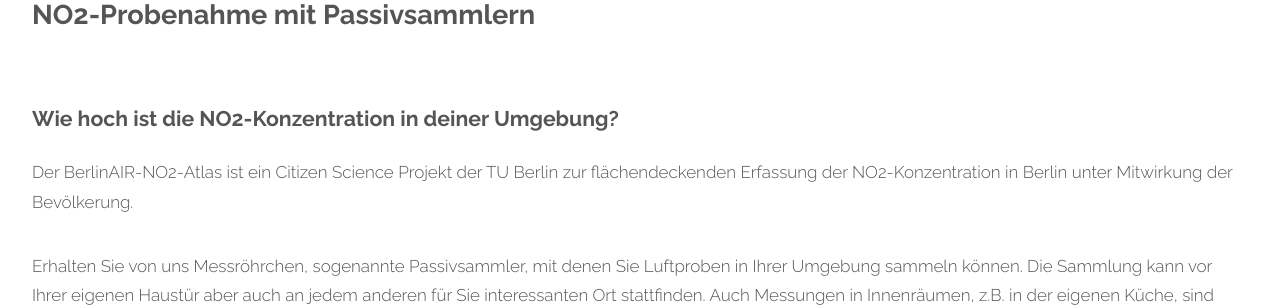
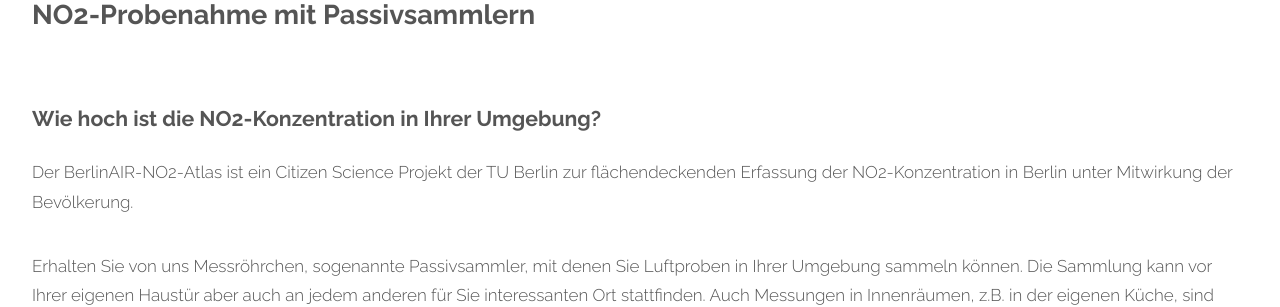
Before and after one commit to Purpurschwarz/no2-atlas, a Jekyll site: the page built from mitmachen/mitmachen-passiv.html, in a window 1280 px wide and 900 px high. Shown: the part 376-683 px from the top of the window. Built offline with Jekyll 4.4.1, drawn with Linux system fonts in a browser that asks for light colours.

Commit message:
Annelie 2

```diff
--- a/mitmachen/mitmachen-passiv.html
+++ b/mitmachen/mitmachen-passiv.html
@@ -11,7 +11,7 @@
 		</span>
 	</header>
 
-	<h3>Wie hoch ist die NO2-Konzentration in deiner Umgebung?</h3>
+	<h3>Wie hoch ist die NO2-Konzentration in Ihrer Umgebung?</h3>
 		<p>
 			Der BerlinAIR-NO2-Atlas ist ein Citizen Science Projekt der TU Berlin zur flächendeckenden Erfassung der NO2-Konzentration in Berlin unter Mitwirkung der Bevölkerung.
 		</p>
@@ -44,7 +44,7 @@
 	<details>
 		<summary id="Sammler benutzen">Sammler benutzen</summary>
 		<p>
-			Bitte lesen Sie sich die folgenden Hinweise aufmerksam durch, damit bei der Probenahme nichts schiefgehen kann. Wie die Probenahme genau funktioniert, wird dir außerdem Schritt für Schritt in diesem Video erklärt.
+			Bitte lesen Sie sich die folgenden Hinweise aufmerksam durch, damit bei der Probenahme nichts schiefgehen kann. Wie die Probenahme genau funktioniert, wird dir außerdem Schritt für Schritt in diesem <a href="/2019/07/31/video.html">Video</a> erklärt.
 		</p>
 		<p>
 			Bringen Sie den Becher mit den Sammlern nach Erhalt möglichst schnell an der von Ihnen ausgewählten Messstelle an und lassen Sie ihn für 14 Tage hängen.
--- a/mitmachen/mitmachen.html
+++ b/mitmachen/mitmachen.html
@@ -10,7 +10,7 @@
 					<section>
 						<header class="major">
 							<h2>Mitmachen</h2>
-							<span class="byline">Wie hoch ist die NO2-Konzentration in deiner Umgebung?</span>
+							<span class="byline">Wie hoch ist die NO2-Konzentration in Ihrer Umgebung?</span>
 						</header>
 						<p>Der BerlinAIR-NO2-Atlas ist ein Citizen Science Projekt der TU Berlin zur flächendeckenden Erfassung der NO2-Konzentration in Berlin unter Mitwirkung der Bevölkerung.
 						Mithilfe einfacher Messröhrchen kannst du Luftproben in deiner Umgebung sammeln und die NO2-Konzentration in unserem Labor bestimmen lassen. Darüber hinaus bieten wir regelmäßig Workshops an, in denen du deine gesammelten Proben auch selbst auswerten kannst und tiefere Einblicke in unsere Arbeit erhältst.
```
Also changed, not shown: 2 other files.
